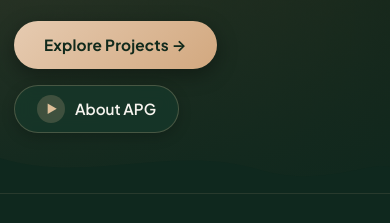
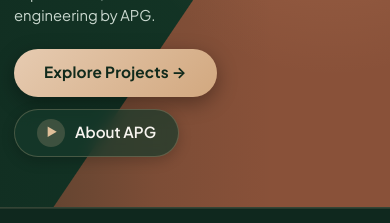
Before and after one commit to pavan-aitagoni/apghome, a plain HTML site: page index.html in a window 390 px wide. Shown: the part 319-542 px from the top of the page. Drawn offline with nearby package versions, Linux system fonts and the light colour scheme; a web font is replaced by a local one.

Commit message:
fix(hero): make diagonal split razor-sharp, remove wavy divider for clean straight baseline, and display brown in mobile hero view

```diff
--- a/css/style.css
+++ b/css/style.css
@@ -256,8 +256,9 @@ a {
   justify-content: center;
   overflow: hidden;
   padding-top: 60px;
-  padding-bottom: 90px;
+  padding-bottom: 70px;
   background-color: var(--forest-deep);
+  border-bottom: 1px solid rgba(223, 191, 153, 0.18);
 }
 
 .hero-bg-container {
@@ -270,12 +271,17 @@ a {
   overflow: hidden;
 }
 
-.hero-bg-img {
+/* Mathematically perfect, razor-sharp two-tone diagonal background (Forest Green & Terracotta Brown) */
+.hero-two-tone-bg {
+  position: absolute;
+  top: 0;
+  left: 0;
   width: 100%;
   height: 100%;
-  object-fit: cover;
-  object-position: center right;
-  display: block;
+  background:
+    radial-gradient(circle at 82% 35%, rgba(255, 195, 150, 0.16) 0%, transparent 50%),
+    radial-gradient(circle at 20% 50%, rgba(0, 0, 0, 0.25) 0%, transparent 60%),
+    linear-gradient(116deg, #133425 0%, #133425 calc(51% - 0.5px), #895139 calc(51% + 0.5px), #895139 100%);
 }
 
 .hero-overlay {
@@ -284,13 +290,12 @@ a {
   left: 0;
   width: 100%;
   height: 100%;
-  /* Subtle soft overlay on the left for contrast while displaying clean two-tone background */
+  pointer-events: none;
   background: linear-gradient(
     90deg,
-    rgba(15, 40, 30, 0.78) 0%,
-    rgba(15, 40, 30, 0.45) 45%,
-    rgba(15, 40, 30, 0.05) 70%,
-    transparent 100%
+    rgba(15, 40, 30, 0.35) 0%,
+    rgba(15, 40, 30, 0.1) 35%,
+    transparent 60%
   );
 }
 
@@ -414,21 +419,6 @@ a {
   padding-left: 2px;
 }
 
-/* Hero Wave Divider */
-.hero-wave-divider {
-  position: absolute;
-  bottom: -1px;
-  left: 0;
-  width: 100%;
-  height: 60px;
-  z-index: 3;
-  pointer-events: none;
-}
-
-.hero-wave-divider svg {
-  width: 100%;
-  height: 100%;
-  display: block;
 }
 
 /* ==========================================================================
@@ -1050,26 +1040,45 @@ a {
 
   .hero-section {
     padding-top: 36px;
-    padding-bottom: 60px;
+    padding-bottom: 50px;
     min-height: auto;
+  }
+
+  /* Clear brown and green split in mobile view */
+  .hero-two-tone-bg {
+    background:
+      radial-gradient(circle at 85% 25%, rgba(255, 195, 150, 0.15) 0%, transparent 45%),
+      linear-gradient(124deg, #133425 0%, #133425 calc(52% - 0.5px), #895139 calc(52% + 0.5px), #895139 100%);
   }
 
   .hero-overlay {
     background: linear-gradient(
-      180deg,
-      rgba(15, 40, 30, 0.94) 0%,
-      rgba(15, 40, 30, 0.85) 55%,
-      rgba(15, 40, 30, 0.98) 100%
+      90deg,
+      rgba(15, 40, 30, 0.4) 0%,
+      rgba(15, 40, 30, 0.1) 40%,
+      transparent 70%
     );
   }
 
+  .hero-content {
+    max-width: 250px;
+  }
+
   .hero-heading {
-    font-size: 2.2rem;
+    font-size: 2.1rem;
+    line-height: 1.15;
   }
 
   .hero-subtitle {
-    font-size: 0.98rem;
-    margin-bottom: 24px;
+    font-size: 0.92rem;
+    line-height: 1.5;
+    margin-bottom: 22px;
+  }
+
+  .hero-cta-group {
+    flex-direction: column;
+    align-items: flex-start;
+    gap: 12px;
   }
 
   .page-hero {
--- a/index.html
+++ b/index.html
@@ -46,7 +46,7 @@
     <!-- Hero Section (Botanical Luxury with APG Content) -->
     <section class="hero-section" aria-labelledby="hero-title">
       <div class="hero-bg-container" aria-hidden="true">
-        <img src="assets/hero-botanical-bg.jpg" alt="" class="hero-bg-img" loading="eager">
+        <div class="hero-two-tone-bg"></div>
         <div class="hero-overlay"></div>
       </div>
 
@@ -74,13 +74,6 @@
             </a>
           </div>
         </div>
-      </div>
-
-      <!-- Organic Wave Transition Divider -->
-      <div class="hero-wave-divider" aria-hidden="true">
-        <svg viewBox="0 0 1440 80" fill="none" preserveAspectRatio="none" xmlns="http://www.w3.org/2000/svg">
-          <path d="M0,32 C320,68 640,12 960,48 C1200,72 1360,36 1440,44 L1440,80 L0,80 Z" fill="#0F281E"/>
-        </svg>
       </div>
     </section>
 
```
